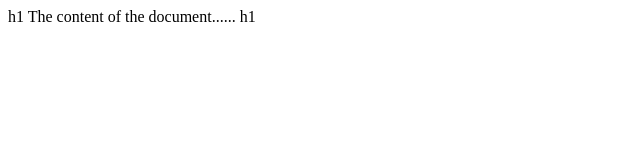
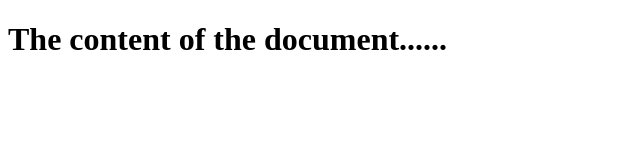
Before and after one commit to elansabirov/cat_website, a plain HTML site: page index.html in a window 1280 px wide. Shown: the whole page, without its empty margins (0-640 px from the left). Drawn offline with Linux system fonts and the light colour scheme.

Commit message:
Update index.html

```diff
--- a/index.html
+++ b/index.html
@@ -3,8 +3,8 @@
 <head>
 </head>
 <body>
-h1
+<h1>
 The content of the document......
-h1
+  </h1>
   </body>
 </html>
```
